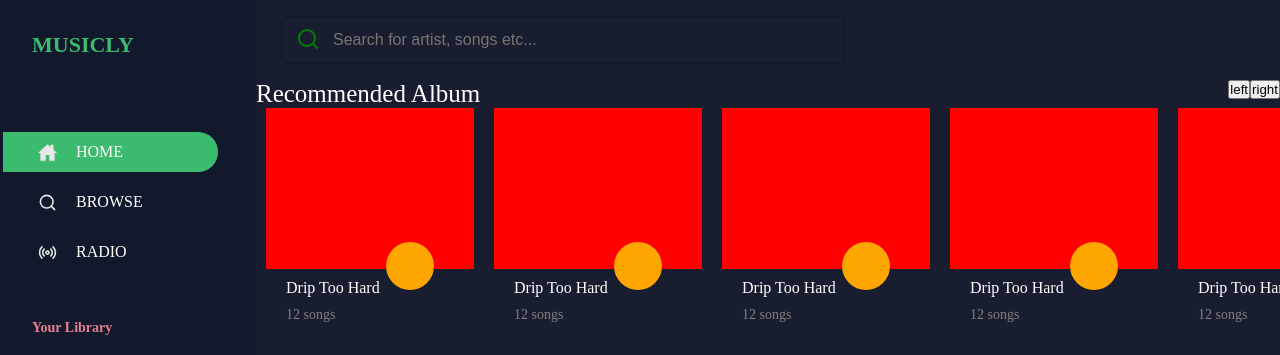
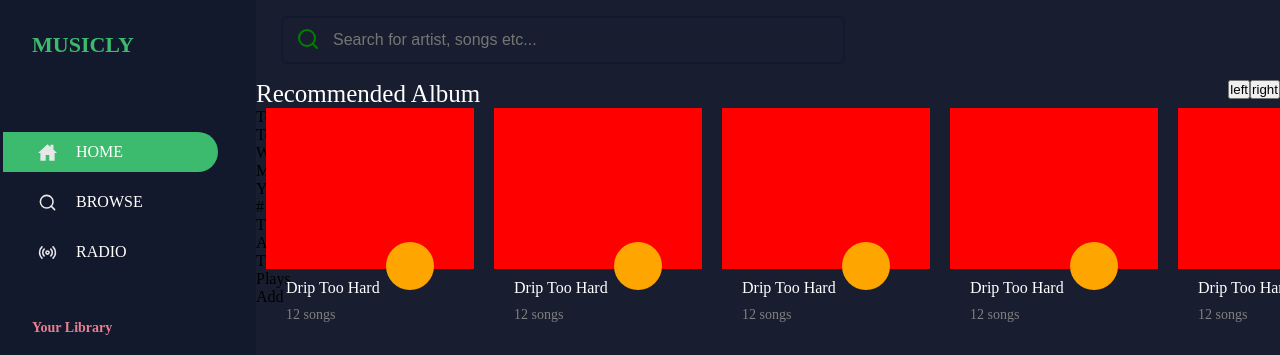
Before and after one commit to akshayrathigithub/MusicPlayer, a React app: page /browse in a window 1280 px wide. Shown: the top 355 px of the page. Built offline with nearby package versions, Linux system fonts and the light colour scheme.

Commit message:
songs list added for browse section

```diff
--- a/src/Components/Browse/Browse.tsx
+++ b/src/Components/Browse/Browse.tsx
@@ -37,6 +37,25 @@ const Browse: React.FC = () => {
           })}
         </div>
       </div>
+      <div className="top-songs-section">
+        <div className="top-songs">Tops Songs</div>
+        <div className="text active">Today</div>
+        <div className="text">Week</div>
+        <div className="text">Month</div>
+        <div className="text">Year</div>
+      </div>
+
+      <div className="songs-list">
+        <div className="head">
+          <div className="hash">#</div>
+          <div className="artist-track">Track/Artist</div>
+          <div className="album">Album</div>
+          <div className="time">Time</div>
+          <div className="plays">Plays</div>
+          <div className="add">Add</div>
+        </div>
+        <div className="song-details"></div>
+      </div>
     </div>
   );
 };
```
